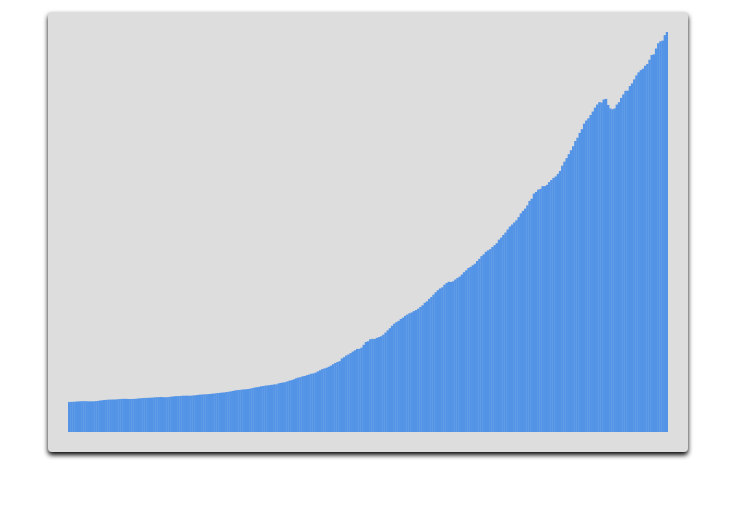
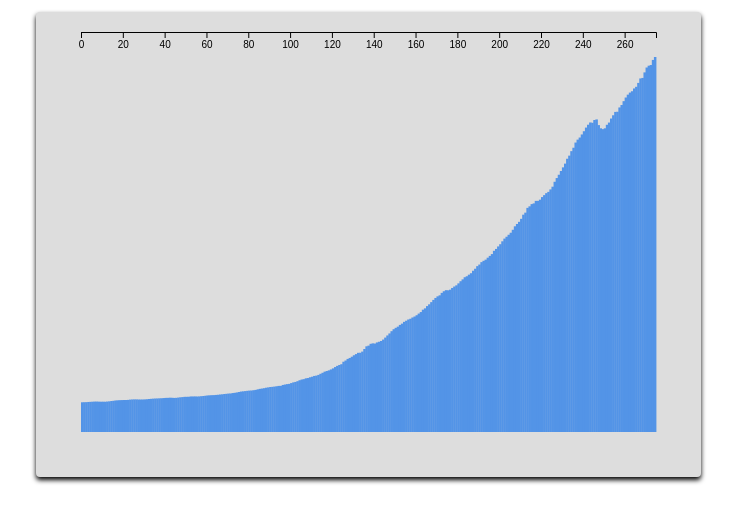
Before and after one commit to coolsitebiz/gdp-chart, a plain HTML site: page index.html in a window 1280 px wide. Shown: the part 55-578 px from the top of the page, without its empty margins (272-1008 px from the left). Drawn offline with nearby package versions, Linux system fonts and the light colour scheme.

Commit message:
added padding to allow for axes. h axis included needs repositioning

```diff
--- a/index.html
+++ b/index.html
@@ -23,17 +23,22 @@
 
                 const xScale = d3.scaleLinear()
                                 .domain([0, dataset.length])
-                                .range([0, w]);
+                                .range([padding, w]);
 
                 const yScale = d3.scaleLinear()
                                 .domain([0, d3.max(dataset, (d) => d[1])])
-                                .range([padding, h]);
+                                .range([padding, h - padding]);
 
                 const canvas = d3.select("#chart");
 
+                const axis = d3.axisBottom(xScale);
+
                 const svg = canvas.append("svg")
-                                .attr("width", w)
-                                .attr("height", h);
+                                .attr("width", w + 25)
+                                .attr("height", h + 25)
+                                .append("g")
+                                .attr("transform", "translate(0, 0)")
+                                .call(axis);
 
                 const bars = svg.selectAll("rect");
 
```
